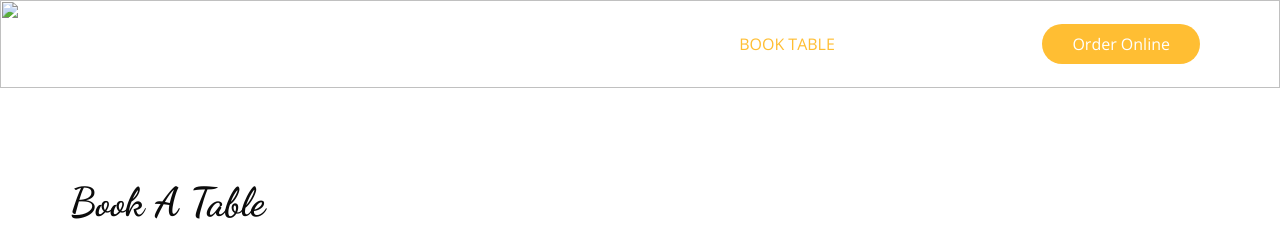
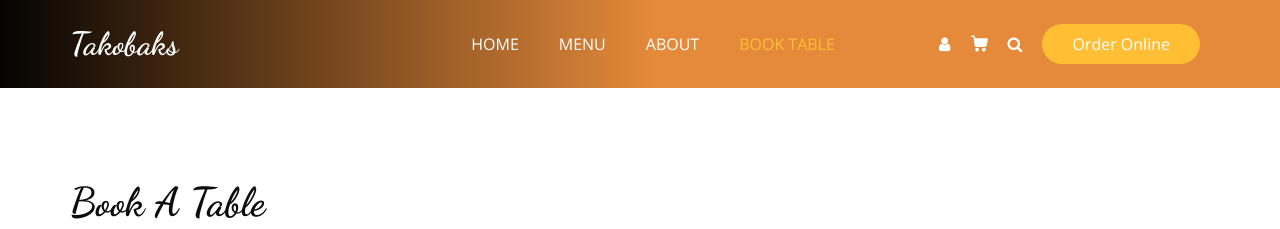
Before and after one commit to PFIEL09/Takobaks, a plain HTML site: page book.html in a window 1280 px wide. Shown: the top 229 px of the page. Drawn offline with nearby package versions, Linux system fonts and the light colour scheme; some packages are replaced by stand-ins of ours; the site is published under a folder, as on GitHub Pages, so addresses that start at the root find nothing.

Commit message:
Update book.html

```diff
--- a/book.html
+++ b/book.html
@@ -36,7 +36,7 @@
 
   <div class="hero_area">
     <div class="bg-box">
-      <img src="/images/TAKOYAKI.png" alt="">
+      <img src="images/TAKOYAKI.png" alt="">
     </div>
     <!-- header section strats -->
     <header class="header_section">
```
